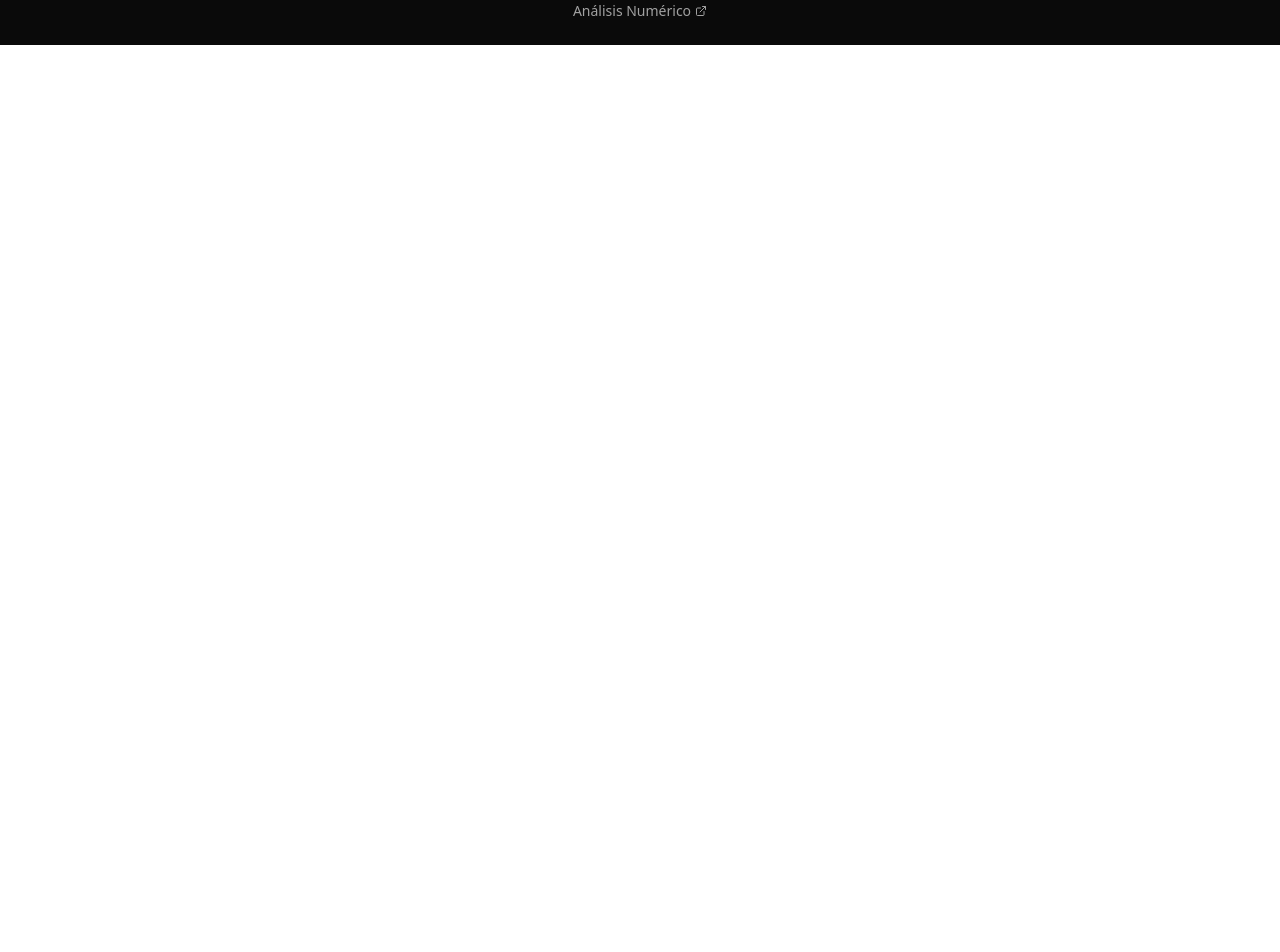
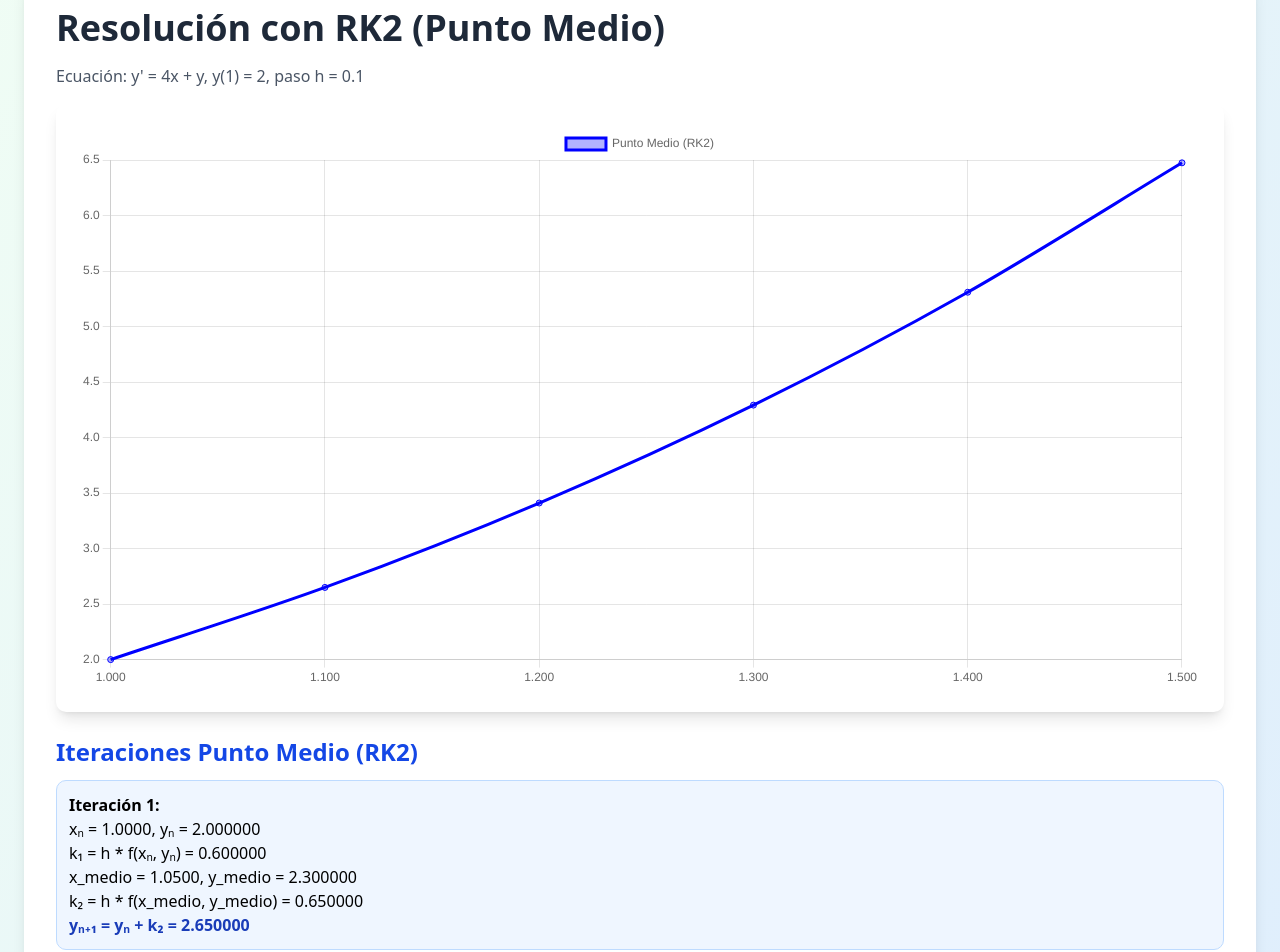
Before and after one commit to xStranged1/runge-kutta, a React (Vite) app: page /runge-kutta/compare in a window 1280 px wide. Before the commit this address had no page. Shown: the part 120-1072 px from the top of the page. Before the commit the page ends 800 px from the top, so only its background shows below. Built offline with nearby package versions, Linux system fonts and the light colour scheme.

Commit message:
add: se resuelve ejercicio

```diff
--- a/src/App.tsx
+++ b/src/App.tsx
@@ -4,7 +4,7 @@ import { ThemeProvider } from "@/components/theme-provider"
 import { Footer } from "./components/Footer";
 import IndexScreen from "./screens";
 import Presentations from "./screens/Presentation";
-
+import CompareScreen from './screens/CompareScreen';
 export default function App() {
 
   return (
@@ -15,6 +15,7 @@ export default function App() {
           <Switch>
             <Route path="/runge-kutta" component={IndexScreen} />
             <Route path="/presentacion" component={Presentations} />
+            <Route path="/runge-kutta/compare" component={CompareScreen} />
             <Route>404: No such page!</Route>
           </Switch>
           <Footer />
--- /dev/null
+++ b/src/screens/CompareScreen.tsx
@@ -0,0 +1,109 @@
+import React from 'react';
+import { Link } from 'wouter';
+import { ChevronRight } from 'lucide-react';
+import { Line } from 'react-chartjs-2';
+import {
+  Chart as ChartJS,
+  CategoryScale,
+  LinearScale,
+  PointElement,
+  LineElement,
+  Title,
+  Tooltip,
+  Legend
+} from 'chart.js';
+
+ChartJS.register(CategoryScale, LinearScale, PointElement, LineElement, Title, Tooltip, Legend);
+
+const CompareScreen = () => {
+  // Datos del ejercicio
+  const x0 = 1;
+  const y0 = 2;
+  const xf = 1.5;
+  const h = 0.1;
+  const f = (x: number, y: number) => 4 * x + y;
+
+  // Resolver RK2 (Punto Medio) paso a paso
+  const resolverPuntoMedio = () => {
+    let x = x0;
+    let y = y0;
+    const iteraciones = [{ n: 0, x, y }];
+
+    while (x < xf - 0.0001) {
+      const k1 = h * f(x, y);
+      const x_m = x + h / 2;
+      const y_m = y + k1 / 2;
+      const k2 = h * f(x_m, y_m);
+      const y_next = y + k2;
+      iteraciones.push({ n: iteraciones.length, x: x + h, y: y_next, k1, k2, x_m, y_m });
+      x += h;
+      y = y_next;
+    }
+
+    return iteraciones;
+  };
+
+  const rk2Iter = resolverPuntoMedio();
+
+  // Datos para gráfica
+  const data = {
+    labels: rk2Iter.map(i => i.x.toFixed(3)),
+    datasets: [
+      {
+        label: 'Punto Medio (RK2)',
+        data: rk2Iter.map(i => i.y),
+        borderColor: 'blue',
+        backgroundColor: 'rgba(0,0,255,0.3)',
+        tension: 0.3
+      }
+    ]
+  };
+
+  return (
+    <div className="min-h-screen bg-gradient-to-br from-green-50 to-blue-100 p-6">
+      <div className="max-w-7xl mx-auto">
+        <div className="text-center mb-6">
+          <Link href="/runge-kutta">
+            <button className="inline-flex items-center gap-2 bg-gradient-to-r from-indigo-600 to-purple-600 text-white px-6 py-3 rounded-lg font-semibold shadow-md hover:scale-105 transition-transform">
+              Volver al Ejercicio
+              <ChevronRight className="w-5 h-5 rotate-180" />
+            </button>
+          </Link>
+        </div>
+
+        <div className="bg-white rounded-lg shadow-lg p-8 mb-6">
+          <h1 className="text-4xl font-bold text-gray-800 mb-4">Resolución con RK2 (Punto Medio)</h1>
+          <p className="text-gray-600 mb-4">Ecuación: y' = 4x + y, y(1) = 2, paso h = {h}</p>
+
+          {/* Gráfica */}
+          <div className="bg-white p-6 rounded-lg shadow-lg mb-6">
+            <Line data={data} />
+          </div>
+
+          {/* Iteraciones RK2 */}
+          <div className="mb-6">
+            <h2 className="text-2xl font-bold text-blue-700 mb-3">Iteraciones Punto Medio (RK2)</h2>
+            {rk2Iter.slice(1).map(iter => (
+              <div key={iter.n} className="bg-blue-50 border border-blue-200 rounded-lg p-3 mb-2">
+                <p className="font-bold">Iteración {iter.n}:</p>
+                <p>xₙ = { (iter.x - h).toFixed(4) }, yₙ = { rk2Iter[iter.n - 1].y.toFixed(6) }</p>
+                <p>k₁ = h * f(xₙ, yₙ) = {iter.k1.toFixed(6)}</p>
+                <p>x_medio = {iter.x_m.toFixed(4)}, y_medio = {iter.y_m.toFixed(6)}</p>
+                <p>k₂ = h * f(x_medio, y_medio) = {iter.k2.toFixed(6)}</p>
+                <p className="font-semibold text-blue-800">yₙ₊₁ = yₙ + k₂ = {iter.y.toFixed(6)}</p>
+              </div>
+            ))}
+          </div>
+
+          {/* Resultado final */}
+          <div className="bg-green-50 border-2 border-green-400 rounded-lg p-6 mt-4">
+            <h3 className="text-2xl font-bold text-green-800 mb-2">Resultado Final</h3>
+            <p className="text-xl font-mono">y({xf}) ≈ {rk2Iter[rk2Iter.length -1].y.toFixed(6)}</p>
+          </div>
+        </div>
+      </div>
+    </div>
+  );
+};
+
+export default CompareScreen;
--- a/src/screens/index.tsx
+++ b/src/screens/index.tsx
@@ -456,10 +456,19 @@ const IndexScreen = () => {
                                         </p>
                                     </div>
                                 </div>
+
                             )}
                         </div>
+
                     )}
                 </div>
+                <div className="text-center mt-6">
+  <Link href="/runge-kutta/compare">
+    <button className="bg-purple-600 text-white px-6 py-3 rounded-lg font-semibold hover:bg-purple-700">
+      Comparar con Euler
+    </button>
+  </Link>
+</div>
             </div>
         </div>
     );
```
